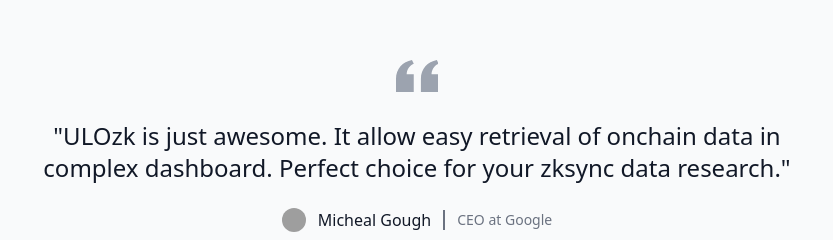
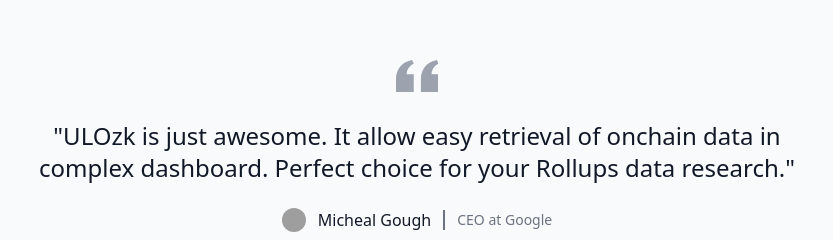
Before and after one commit to timedbase/jsyk, a website: page index.html in a window 1280 px wide. Shown: the part 3220-3460 px from the top of the page, 223-1056 px from the left. Drawn offline with nearby package versions, Linux system fonts and the light colour scheme; grey boxes are pictures that could not be loaded.

Commit message:
Add files via upload

```diff
--- a/index.html
+++ b/index.html
@@ -344,7 +344,7 @@
                     <path d="M14.017 18L14.017 10.609C14.017 4.905 17.748 1.039 23 0L23.995 2.151C21.563 3.068 20 5.789 20 8H24V18H14.017ZM0 18V10.609C0 4.905 3.748 1.038 9 0L9.996 2.151C7.563 3.068 6 5.789 6 8H9.983L9.983 18L0 18Z" fill="currentColor"/>
                 </svg>
                 <blockquote>
-                    <p class="text-xl font-medium text-gray-900 md:text-2xl dark:text-white">"ULOzk is just awesome. It allow easy retrieval of onchain data in complex dashboard. Perfect choice for your zksync data research."</p>
+                    <p class="text-xl font-medium text-gray-900 md:text-2xl dark:text-white">"ULOzk is just awesome. It allow easy retrieval of onchain data in complex dashboard. Perfect choice for your Rollups data research."</p>
                 </blockquote>
                 <figcaption class="flex items-center justify-center mt-6 space-x-3">
                     <img class="w-6 h-6 rounded-full" src="https://flowbite.s3.amazonaws.com/blocks/marketing-ui/avatars/michael-gouch.png" alt="profile picture">
```
